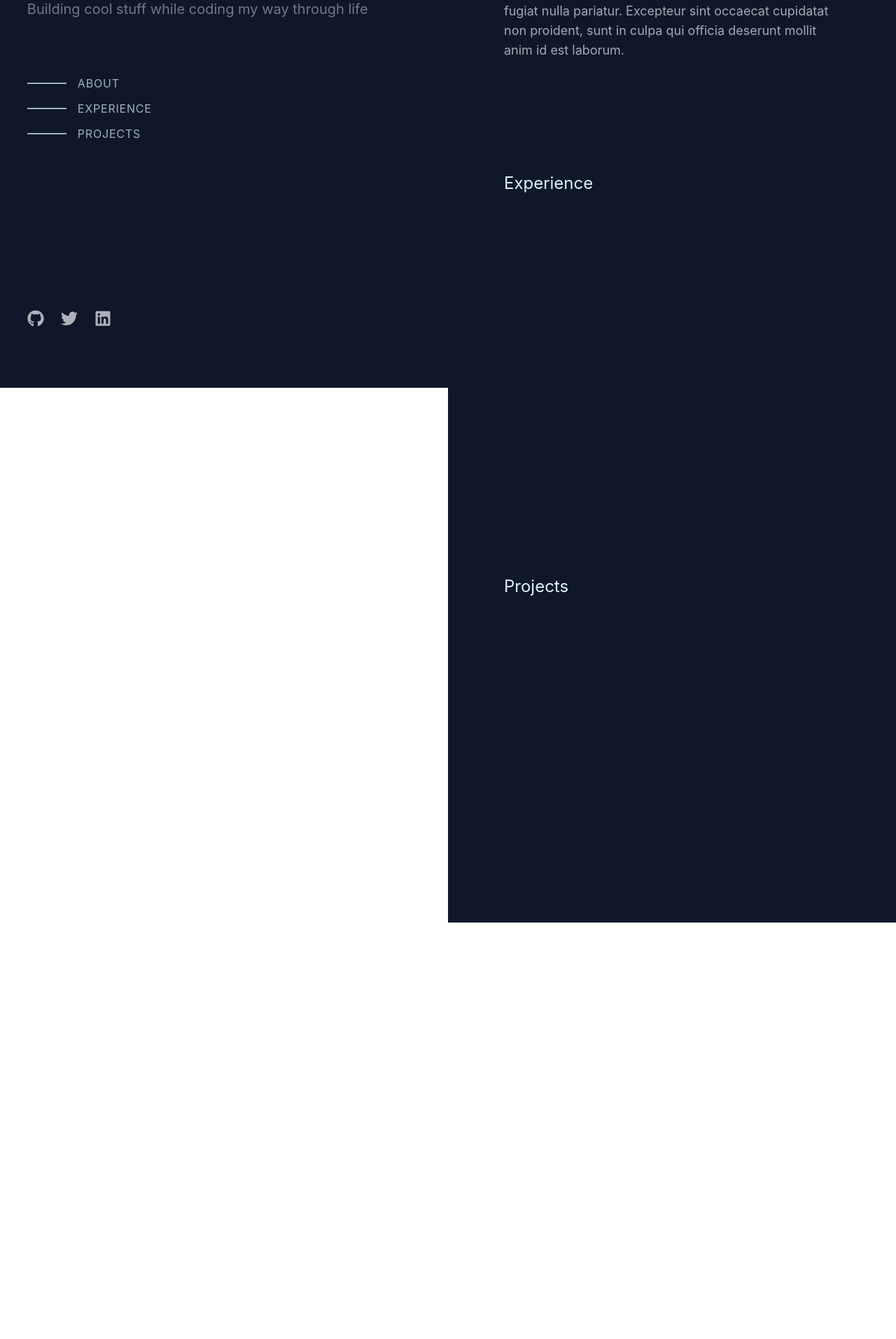
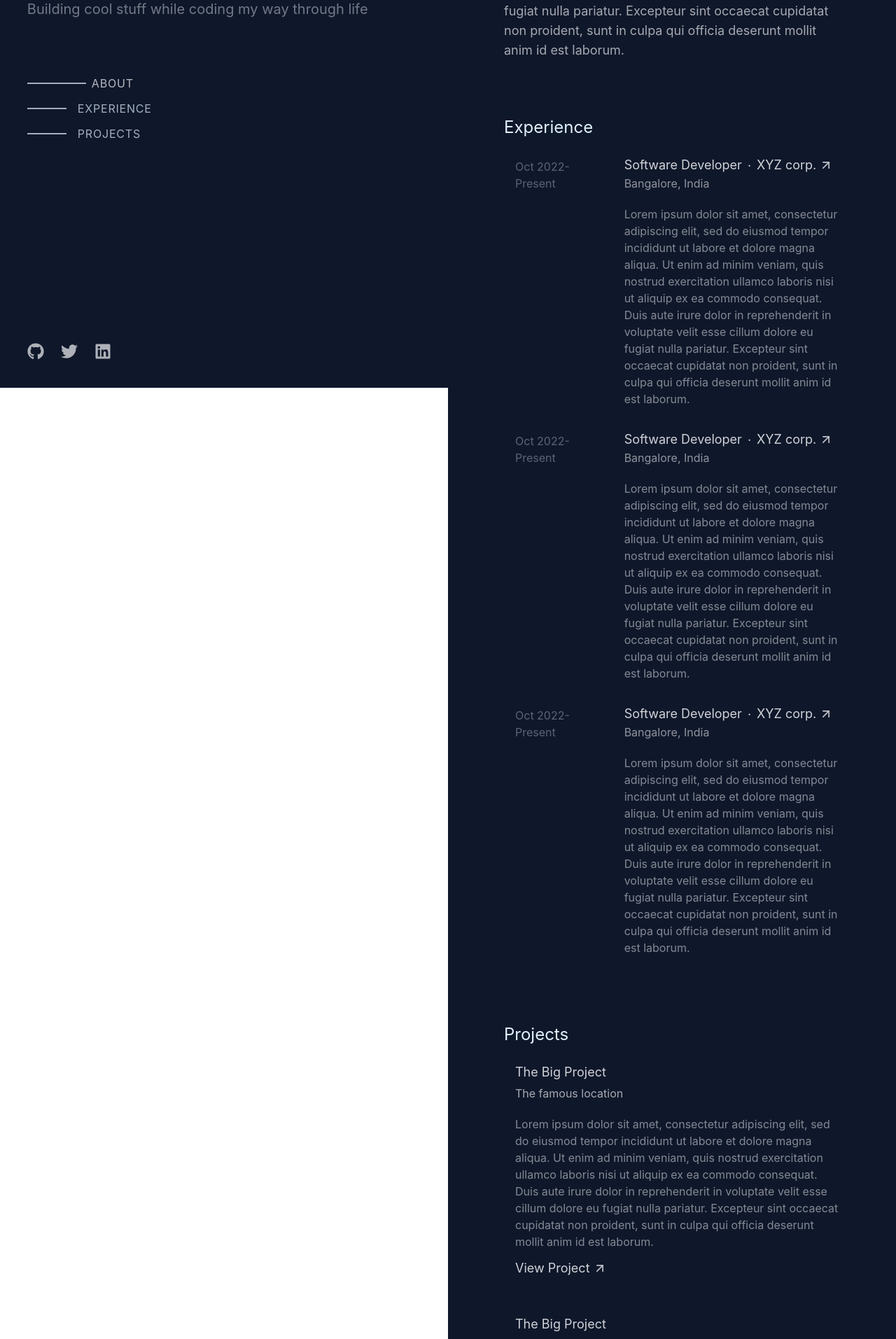
Before and after one commit to Karrthik-Arya/website, a React (Create React App) app: page / in a window 1280 px wide. Shown: the part 246-2159 px from the top of the page at 70% size. Before the commit the page ends 1564 px from the top, so only its background shows below. Built offline with nearby package versions, Linux system fonts and the light colour scheme.

Commit message:
Web version template ready

```diff
--- a/package.json
+++ b/package.json
@@ -14,6 +14,7 @@
     "react": "^18.2.0",
     "react-dom": "^18.2.0",
     "react-icons": "^4.12.0",
+    "react-intersection-observer": "^9.5.3",
     "react-router-dom": "^6.21.0",
     "react-scripts": "5.0.1",
     "typescript": "^4.4.2",
--- a/src/components/Details.tsx
+++ b/src/components/Details.tsx
@@ -1,19 +1,23 @@
 import { FC } from "react";
+import Experience from "./Experience";
+import Projects from "./Projects";
 
 const Details : FC = () => (
     <div className="p-20">
-        <p className="text-lg text-gray-200 opacity-70">
+        <p id='about' className="text-lg text-gray-200 opacity-70">
             Lorem ipsum dolor sit amet, consectetur adipiscing elit, sed do eiusmod tempor incididunt ut labore et dolore magna aliqua. Ut enim ad minim veniam, quis nostrud exercitation ullamco laboris nisi ut aliquip ex ea commodo consequat. Duis aute irure dolor in reprehenderit in voluptate velit esse cillum dolore eu fugiat nulla pariatur. Excepteur sint occaecat cupidatat non proident, sunt in culpa qui officia deserunt mollit anim id est laborum.
         </p>
 
-        <p className="text-2xl text-sky-100 mt-40">
+        <p id='experience' className="text-2xl text-sky-100 mt-20">
             Experience
         </p>
-        <div className="h-96"></div>
-        <p className="text-2xl text-sky-100 mt-40">
+            <Experience />
+
+        <p id='projects' className="text-2xl text-sky-100 mt-20">
             Projects
         </p>
-        <div className="h-96"></div>
+        <Projects />
+        {/* <div className="h-96"></div> */}
     </div>
 )
 
--- /dev/null
+++ b/src/components/Experience.tsx
@@ -0,0 +1,14 @@
+import { FC } from "react"
+import ExperienceCard from "./ExperienceCard"
+
+const Experience: FC = () => {
+    return (
+        <div className=" my-2 flex flex-col">
+            <ExperienceCard title="Software Developer" duration="Oct 2022-Present" company="XYZ corp." location="Bangalore, India" description="Lorem ipsum dolor sit amet, consectetur adipiscing elit, sed do eiusmod tempor incididunt ut labore et dolore magna aliqua. Ut enim ad minim veniam, quis nostrud exercitation ullamco laboris nisi ut aliquip ex ea commodo consequat. Duis aute irure dolor in reprehenderit in voluptate velit esse cillum dolore eu fugiat nulla pariatur. Excepteur sint occaecat cupidatat non proident, sunt in culpa qui officia deserunt mollit anim id est laborum." />
+            <ExperienceCard title="Software Developer" duration="Oct 2022-Present" company="XYZ corp." location="Bangalore, India" description="Lorem ipsum dolor sit amet, consectetur adipiscing elit, sed do eiusmod tempor incididunt ut labore et dolore magna aliqua. Ut enim ad minim veniam, quis nostrud exercitation ullamco laboris nisi ut aliquip ex ea commodo consequat. Duis aute irure dolor in reprehenderit in voluptate velit esse cillum dolore eu fugiat nulla pariatur. Excepteur sint occaecat cupidatat non proident, sunt in culpa qui officia deserunt mollit anim id est laborum." />
+            <ExperienceCard title="Software Developer" duration="Oct 2022-Present" company="XYZ corp." location="Bangalore, India" description="Lorem ipsum dolor sit amet, consectetur adipiscing elit, sed do eiusmod tempor incididunt ut labore et dolore magna aliqua. Ut enim ad minim veniam, quis nostrud exercitation ullamco laboris nisi ut aliquip ex ea commodo consequat. Duis aute irure dolor in reprehenderit in voluptate velit esse cillum dolore eu fugiat nulla pariatur. Excepteur sint occaecat cupidatat non proident, sunt in culpa qui officia deserunt mollit anim id est laborum." />
+        </div>
+    )
+}
+
+export default Experience
--- /dev/null
+++ b/src/components/ExperienceCard.tsx
@@ -0,0 +1,42 @@
+import { FC } from "react";
+import { FiArrowUpRight } from "react-icons/fi";
+
+type ExperienceCardProps = {
+    duration: string
+    title: string
+    company: string
+    location: string
+    description: string
+}
+
+const ExperienceCard: FC<ExperienceCardProps> = ({title, duration, company, location, description}) => {
+    return (
+        <div className="group w-full m-2 p-2 rounded-lg hover:cursor-pointer hover:shadow-lg hover:bg-white/5 hover:backdrop-opacity-5 transition ease-in-out flex flex-row gap-10">
+            <p className="w-1/4 text-slate-300 opacity-40 text-md my-1">
+                {duration}
+            </p>
+            <div className="flex flex-col w-2/3">
+                <div className="flex gap-2">
+                    <p className="text-gray-200 opacity-90 text-lg group-hover:text-green-300">
+                        {title}
+                    </p>
+                    <p className="text-gray-200 opacity-90 text-lg -mt-1 group-hover:text-green-300">
+                        .
+                    </p>
+                    <p className="text-gray-200 opacity-90 text-lg group-hover:text-green-300">
+                        {company}
+                    </p>
+                    <FiArrowUpRight className="-ml-1 transition ease-in-out w-5 h-5 my-auto text-gray-300 opacity-90 group-hover:text-green-300 group-hover:translate-x-0.5 group-hover:-translate-y-0.5" />
+                </div>
+                <p className="text-gray-200 opacity-60 text-[20]">
+                        {location}
+                </p>
+                <p className="text-gray-300 opacity-60 text-[16] mt-5">
+                        {description}
+                </p>
+            </div>
+
+        </div>
+    )
+}
+export default ExperienceCard
--- a/src/components/Intro.tsx
+++ b/src/components/Intro.tsx
@@ -1,8 +1,13 @@
-import { FC } from "react";
+import { FC, useState } from "react";
 import { FaGithub, FaTwitter, FaLinkedin } from "react-icons/fa"
 
-const Intro: FC = () => (
-    <div className="mx-auto h-2/3">
+const Intro: FC = () => {
+    const [activeSection, setActiveSection] = useState(0)
+    const about = document.getElementById('about')
+    const exp = document.getElementById('experience')
+    const proj = document.getElementById('projects')
+    return(
+    <div className="mx-auto h-2/3 px-5 my-auto">
         <p className="animate-bounce text-5xl text-sky-200">
             Karrthik Arya
         </p>
@@ -14,38 +19,38 @@ const Intro: FC = () => (
         </p>
 
         <div className="flex flex-col justify-between mt-20 gap-3">
-            <div className="flex flex-row gap-4 items-center group hover:cursor-pointer">
-                <div className="transition ease-in-out bg-sky-100 w-14 h-0.5 opacity-70 group-hover:opacity-100 group-hover:scale-x-150 group-hover:translate-x-3.5" />
-                <p className="transition ease-in-out text-md tracking-wider text-sky-100 opacity-70 group-hover:opacity-100 group-hover:translate-x-5">
+            <div onClick={()=>{setActiveSection(0); about?.scrollIntoView({ behavior: 'smooth' })}} className="flex flex-row gap-4 items-center group hover:cursor-pointer">
+                <div className={`transition ease-in-out bg-sky-100 w-14 h-0.5 opacity-70 group-hover:opacity-100 group-hover:scale-x-150 group-hover:translate-x-3.5  group-active:scale-x-[1.75] group-active:translate-x-5 ${activeSection===0? 'opacity-100 scale-x-150 translate-x-3.5': ''}`} />
+                <p className={`transition ease-in-out text-md tracking-wider text-sky-100 opacity-70 group-hover:opacity-100 group-hover:translate-x-5 group-active:translate-x-7 ${activeSection===0? 'opacity-100 text-white translate-x-5': ''}`}>
                     ABOUT
                 </p>
             </div>
-            <div className="flex flex-row gap-4 items-center group  hover:cursor-pointer">
-                <div className="transition ease-in-out bg-sky-100 w-14 h-0.5 opacity-70 group-hover:opacity-100 group-hover:scale-x-150 group-hover:translate-x-3.5" />
-                <p className="transition ease-in-out text-md tracking-wider text-sky-100 opacity-70 group-hover:opacity-100 group-hover:translate-x-5">
+            <div onClick={()=>{setActiveSection(1); exp?.scrollIntoView({ behavior: 'smooth' })}} className="flex flex-row gap-4 items-center group  hover:cursor-pointer">
+                <div className={`transition ease-in-out bg-sky-100 w-14 h-0.5 opacity-70 group-hover:opacity-100 group-hover:scale-x-150 group-hover:translate-x-3.5  group-active:scale-x-[1.75] group-active:translate-x-5 ${activeSection===1? 'opacity-100 scale-x-150 translate-x-3.5': ''}`} />
+                <p className={`transition ease-in-out text-md tracking-wider text-sky-100 opacity-70 group-hover:opacity-100 group-hover:translate-x-5 group-active:translate-x-7  ${activeSection===1? 'opacity-100 translate-x-5': ''}`}>
                     EXPERIENCE
                 </p>
             </div>
-            <div className="flex flex-row gap-4 items-center group  hover:cursor-pointer">
-                <div className="transition ease-in-out bg-sky-100 w-14 h-0.5 opacity-70 group-hover:opacity-100 group-hover:scale-x-150 group-hover:translate-x-3.5" />
-                <p className="transition ease-in-out text-md tracking-wider text-sky-100 opacity-70 group-hover:opacity-100 group-hover:translate-x-5">
+            <div onClick={()=>{setActiveSection(2); proj?.scrollIntoView({ behavior: 'smooth' })}} className="flex flex-row gap-4 items-center group  hover:cursor-pointer">
+                <div className={`transition ease-in-out bg-sky-100 w-14 h-0.5 opacity-70 group-hover:opacity-100 group-hover:scale-x-150 group-hover:translate-x-3.5  group-active:scale-x-[1.75] group-active:translate-x-5 ${activeSection===2? 'opacity-100 scale-x-150 translate-x-3.5': ''}`} />
+                <p className={`transition ease-in-out text-md tracking-wider text-sky-100 opacity-70 group-hover:opacity-100 group-hover:translate-x-5 group-active:translate-x-7  ${activeSection===2? 'opacity-100 translate-x-5': ''}`}>
                     PROJECTS
                 </p>
             </div>
         </div>
 
-        <div className="mt-60 flex flex-row gap-6">
-            <p className="text-2xl text-gray-100 opacity-70">
+        <div className="bottom-10 absolute flex flex-row gap-6">
+            <p className="text-2xl text-gray-100 opacity-70 hover:cursor-pointer hover:opacity-100">
                 <FaGithub />
             </p>
-            <p className="text-2xl text-gray-100 opacity-70">
+            <p className="text-2xl text-gray-100 opacity-70 hover:cursor-pointer hover:opacity-100">
                 <FaTwitter />
             </p>
-            <p className="text-2xl text-gray-100 opacity-70">
+            <p className="text-2xl text-gray-100 opacity-70 hover:cursor-pointer hover:opacity-100">
                 <FaLinkedin />
             </p>
         </div>
     </div>
-)
+)}
 
 export default Intro
--- /dev/null
+++ b/src/components/ProjectCard.tsx
@@ -0,0 +1,31 @@
+import { FC } from "react";
+import { FiArrowUpRight } from "react-icons/fi";
+
+type ProjectCardProps = {
+    title: string
+    subtitle: string
+    description: string
+    url: string
+}
+
+const ProjectCard: FC<ProjectCardProps> = ({title, subtitle, description, url}) => {
+    return (<div className="w-full group m-2 p-2 rounded-lg hover:cursor-pointer hover:shadow-lg hover:bg-white/5 hover:backdrop-opacity-5 transition ease-in-out flex flex-col">
+        <p className="text-gray-200 opacity-90 text-lg">
+                {title}
+        </p>
+        <p className="text-gray-200 opacity-70 text-[20] mt-1">
+                {subtitle}
+        </p>
+        <p className="text-gray-300 opacity-60 text-[16] mt-5">
+                {description}
+        </p>
+        <div className="flex flex-row mt-3 gap-1">
+        <p className="transition ease-in-out text-gray-200 opacity-90 text-lg group-hover:text-green-300">
+            View Project
+        </p>
+        <FiArrowUpRight className="transition ease-in-out w-5 h-5 my-auto text-gray-300 opacity-90 group-hover:text-green-300 group-hover:translate-x-0.5 group-hover:-translate-y-0.5" />
+        </div>
+    </div>)
+}
+
+export default ProjectCard;
--- /dev/null
+++ b/src/components/Projects.tsx
@@ -0,0 +1,14 @@
+import { FC } from "react";
+import ProjectCard from "./ProjectCard";
+
+const Projects: FC = () => {
+    return (
+        <div className="my-2 flex flex-col gap-5">
+            <ProjectCard url="/" title="The Big Project" subtitle="The famous location" description="Lorem ipsum dolor sit amet, consectetur adipiscing elit, sed do eiusmod tempor incididunt ut labore et dolore magna aliqua. Ut enim ad minim veniam, quis nostrud exercitation ullamco laboris nisi ut aliquip ex ea commodo consequat. Duis aute irure dolor in reprehenderit in voluptate velit esse cillum dolore eu fugiat nulla pariatur. Excepteur sint occaecat cupidatat non proident, sunt in culpa qui officia deserunt mollit anim id est laborum." />
+            <ProjectCard url="/" title="The Big Project" subtitle="The famous location" description="Lorem ipsum dolor sit amet, consectetur adipiscing elit, sed do eiusmod tempor incididunt ut labore et dolore magna aliqua. Ut enim ad minim veniam, quis nostrud exercitation ullamco laboris nisi ut aliquip ex ea commodo consequat. Duis aute irure dolor in reprehenderit in voluptate velit esse cillum dolore eu fugiat nulla pariatur. Excepteur sint occaecat cupidatat non proident, sunt in culpa qui officia deserunt mollit anim id est laborum." />
+            <ProjectCard url="/" title="The Big Project" subtitle="The famous location" description="Lorem ipsum dolor sit amet, consectetur adipiscing elit, sed do eiusmod tempor incididunt ut labore et dolore magna aliqua. Ut enim ad minim veniam, quis nostrud exercitation ullamco laboris nisi ut aliquip ex ea commodo consequat. Duis aute irure dolor in reprehenderit in voluptate velit esse cillum dolore eu fugiat nulla pariatur. Excepteur sint occaecat cupidatat non proident, sunt in culpa qui officia deserunt mollit anim id est laborum." />
+        </div>
+    )
+}
+
+export default Projects;
```
Also changed, not shown: 1 other file (tests, documents, lock files or other folders).
